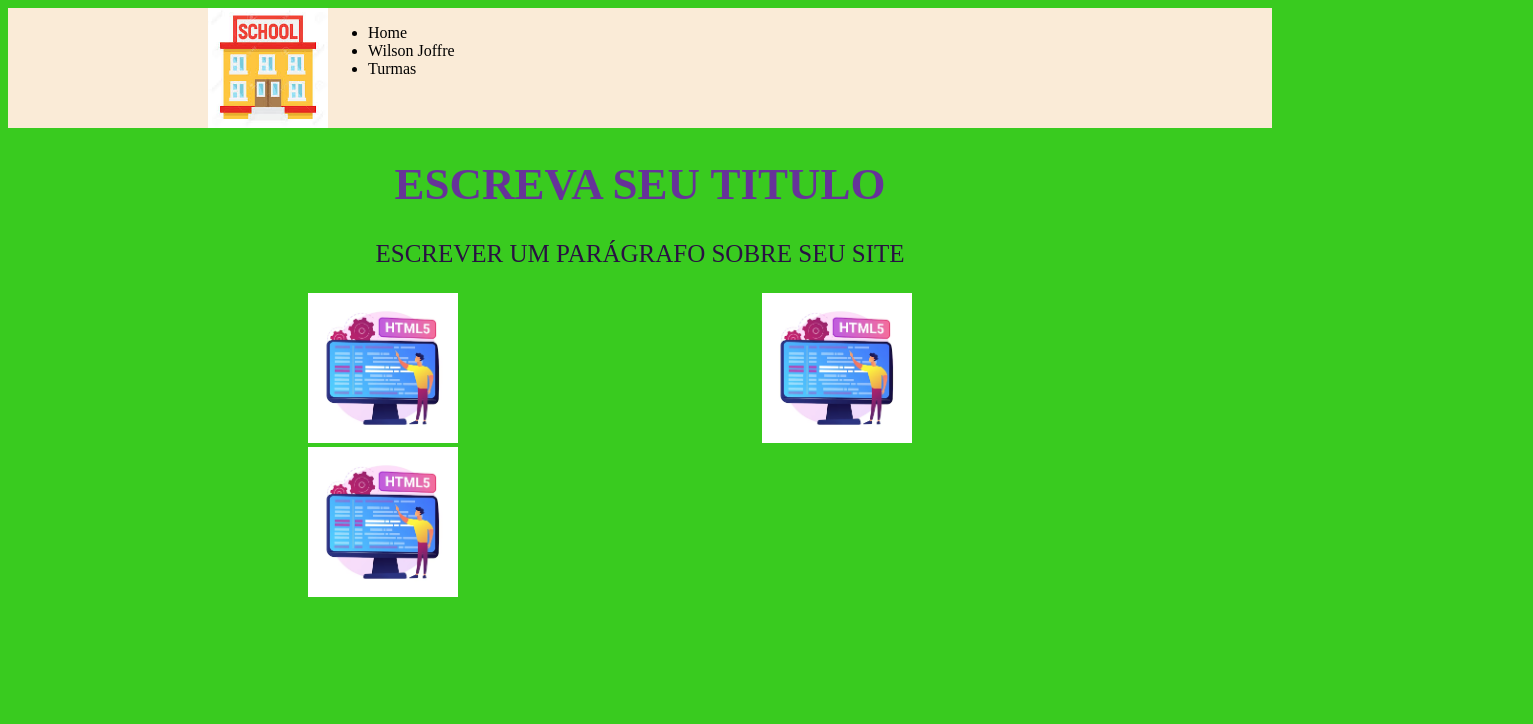
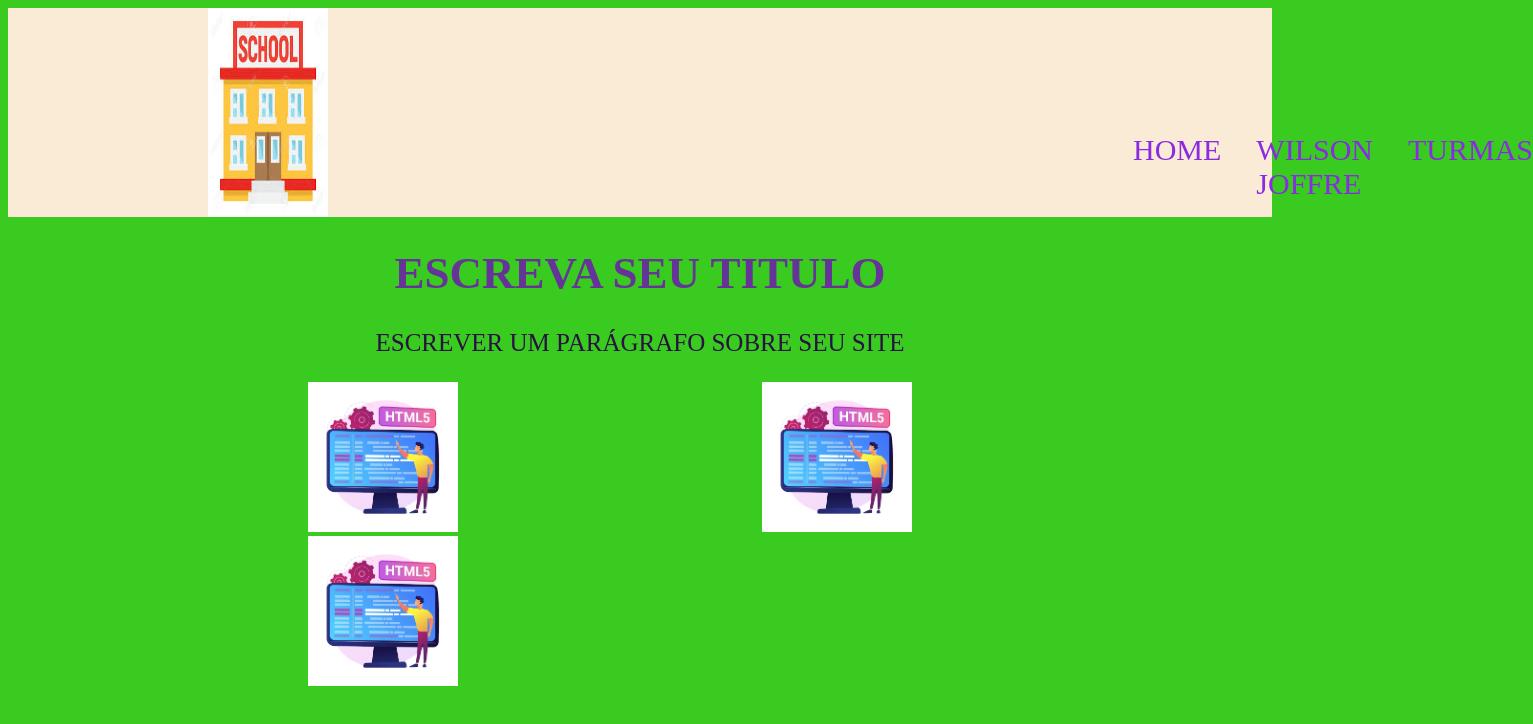
Before and after one commit to Ferfkm/wj1A-3tri, a plain HTML site: page index.html in a window 1280 px wide. Shown: the whole page, 1533 px wide, since content can reach past the window. Drawn offline with Linux system fonts and the light colour scheme.

Commit message:
Add files via upload

```diff
--- a/style.css
+++ b/style.css
@@ -23,3 +23,15 @@ img{
     width: 120px;
     margin-left: 200px;
 }
+.listacabecalho{
+    display: flex;
+    margin-left: 730px;
+    margin-top: 125px;
+}
+.itemlistacabecalho{
+    list-style: none;
+    text-transform: uppercase;
+    color: blueviolet;
+    font-size: 30px;
+    padding-left: 35px;
+}
```
